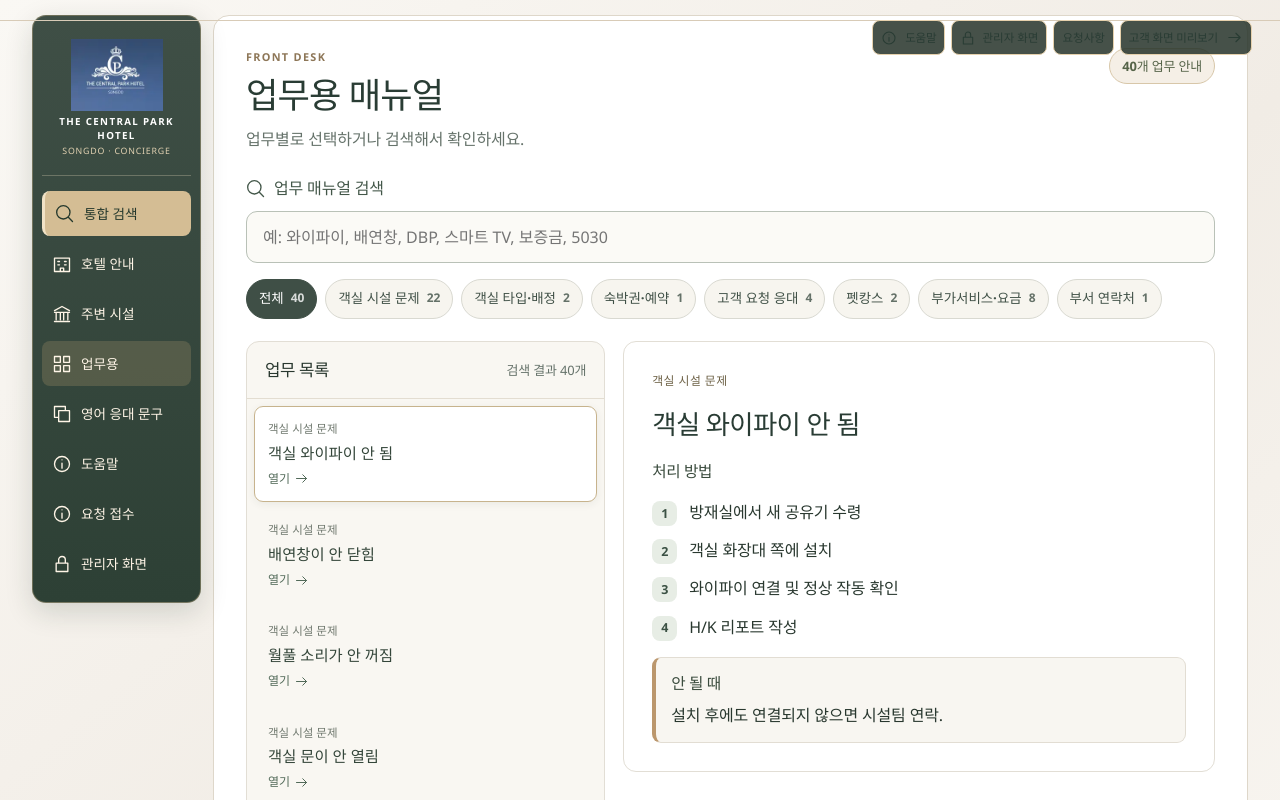
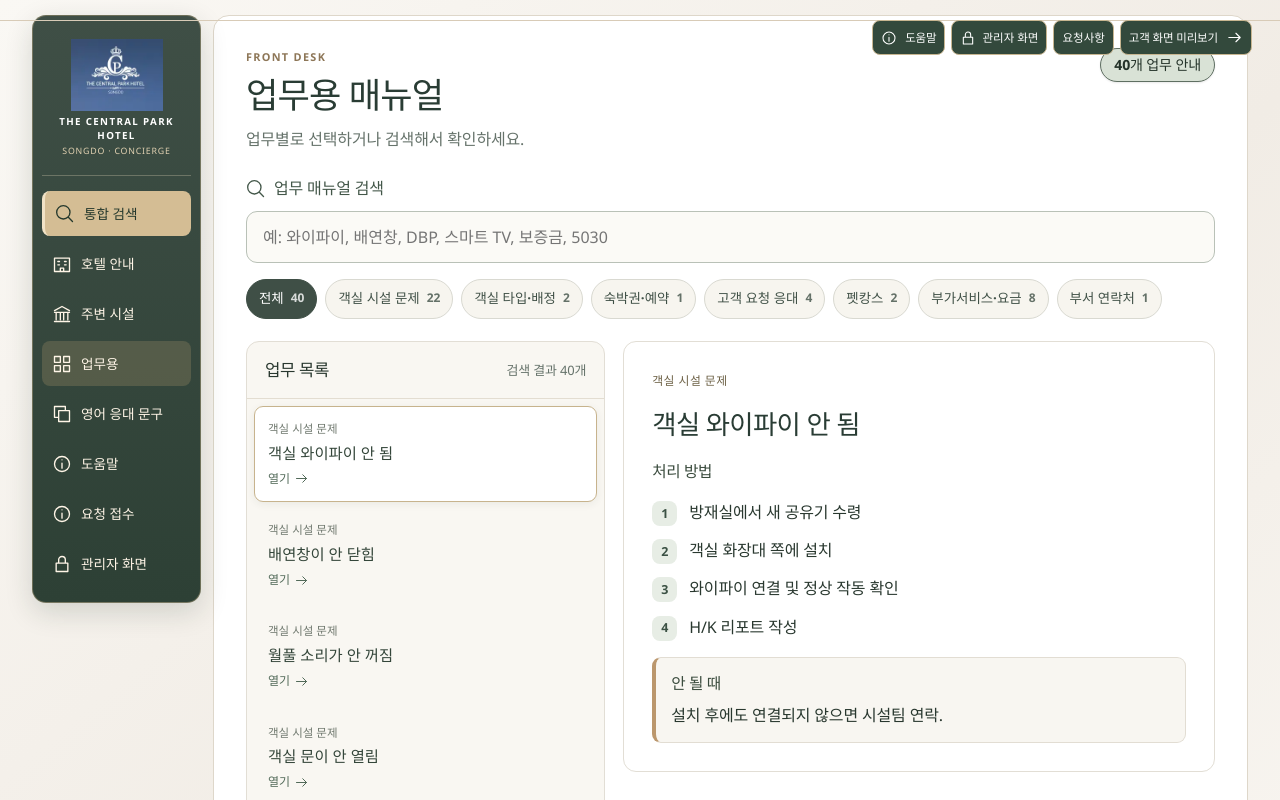
Before and after one commit to unispace1357-blip/CPH-INFORMATION-PROGRAM, a React (Vite) app: page /staff in a window 1280 px wide. Both pictures are taken after a click on the button "업무용". Shown: the top 800 px of the page. Built offline with nearby package versions, Linux system fonts and the light colour scheme.

Commit message:
fix: improve staff header and manual count contrast (#38)
* style: improve staff count badge and dark-header action contrast

* test: guard readable staff header labels and count badge styles

* test: use stable substring checks for header contrast regression

```diff
--- a/src/styles/staff-work.css
+++ b/src/styles/staff-work.css
@@ -9,7 +9,14 @@
 .app-shell--staff .staff-work-header {display:flex;gap:12px;justify-content:space-between;align-items:flex-start;flex-wrap:wrap;margin-bottom:22px}
 .app-shell--staff .staff-work-header h1{margin:6px 0 8px;color:var(--boutique-deep,#293c34);font-size:clamp(1.65rem,3vw,2.2rem)}
 .app-shell--staff .staff-work-header p:last-child{color:#66736b;max-width:720px}
-.app-shell--staff .staff-work-total{white-space:nowrap;padding:6px 12px;border:1px solid #d8c7a9;border-radius:100px;color:#566449;background:#f5efe6;font-size:.81rem;font-weight:800}
+.app-shell--staff .staff-work-total{
+  display:inline-flex;align-items:center;justify-content:center;
+  white-space:nowrap;min-height:34px;padding:6px 13px;
+  border:1px solid #5f6f62;border-radius:999px;
+  background:#d9e2d6;color:#243229;
+  font-size:.88rem;font-weight:800;line-height:1.2;
+  box-shadow:0 1px 2px rgba(0,0,0,.09);
+}
 .app-shell--staff .staff-work-search{position:relative;display:grid;gap:8px;margin-bottom:16px}
 .app-shell--staff .staff-work-search label{display:flex;align-items:center;gap:8px;font-weight:800;color:#435749}
 .app-shell--staff .staff-work-search input{width:100%;height:52px;border:1.5px solid #b9c1b7;border-radius:11px;padding:10px 120px 10px 16px;background:#fbfaf6;color:#293c34;font-size:1rem}
@@ -66,3 +73,24 @@
   .app-shell--staff .staff-work-content{display:block}
   .app-shell--staff .staff-work-detail-container{border:0}
 }
+
+/* Header controls use a deep-green fill at desktop widths; keep the labels white.
+   Higher specificity prevents the generic boutique header rule from overriding them. */
+@media (min-width:1200px){
+  .app-shell--staff .site-header .staff-header-actions .header-link,
+  .app-shell--staff .site-header .staff-header-actions .header-link:visited{
+    color:#fff;
+    background:#33493c;
+    border-color:#c8b691;
+    font-weight:750;
+    text-shadow:none;
+  }
+  .app-shell--staff .site-header .staff-header-actions .header-link:hover{
+    color:#fff;
+    background:#263e32;
+  }
+  .app-shell--staff .site-header .staff-header-actions .header-link:focus-visible{
+    outline:3px solid #c8b691;
+    outline-offset:2px;
+  }
+}
```
Also changed, not shown: 1 other file (tests, documents, lock files or other folders).
